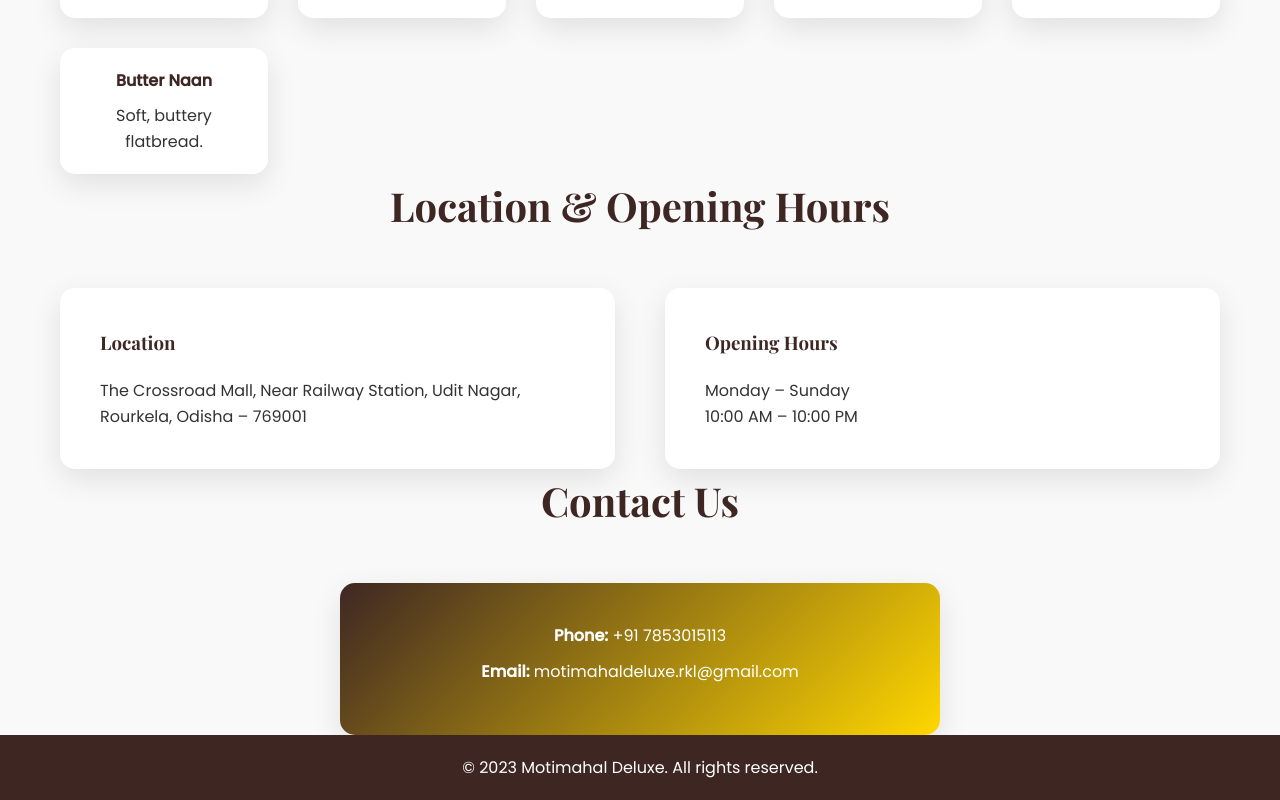
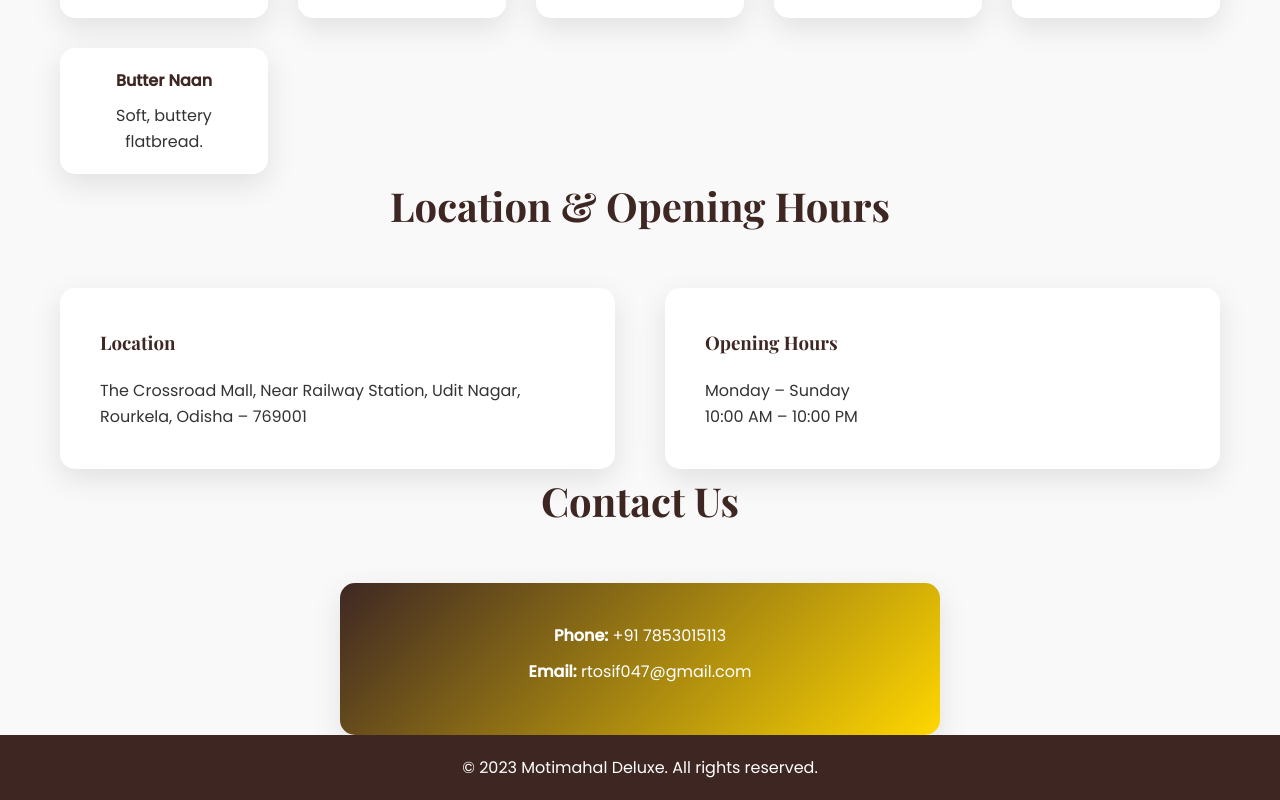
Before and after one commit to taufigsisb/motimahaldeluxe, a plain HTML site: page index.html in a window 1280 px wide. Shown: the part 1834-2634 px from the top of the page. Drawn offline with nearby package versions, Linux system fonts and the light colour scheme.

Commit message:
Update index.html

```diff
--- a/index.html
+++ b/index.html
@@ -291,7 +291,7 @@
         <h2 class="section-title">Contact Us</h2>
         <div class="contact-box">
             <p><strong>Phone:</strong> +91 7853015113</p>
-            <p><strong>Email:</strong> motimahaldeluxe.rkl@gmail.com</p>
+            <p><strong>Email:</strong> rtosif047@gmail.com</p>
         </div>
     </section>
 
```
